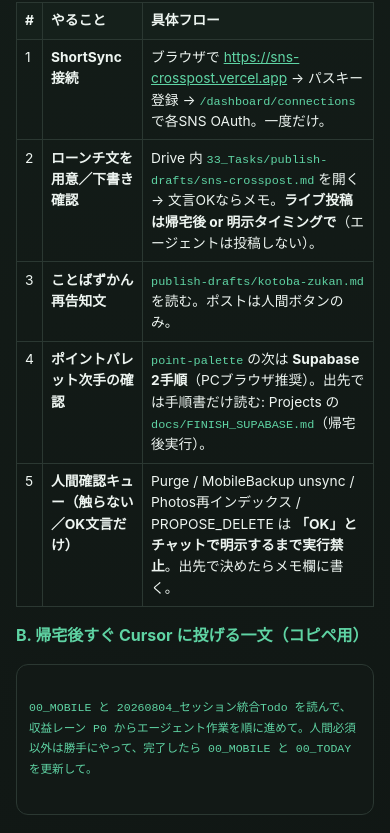
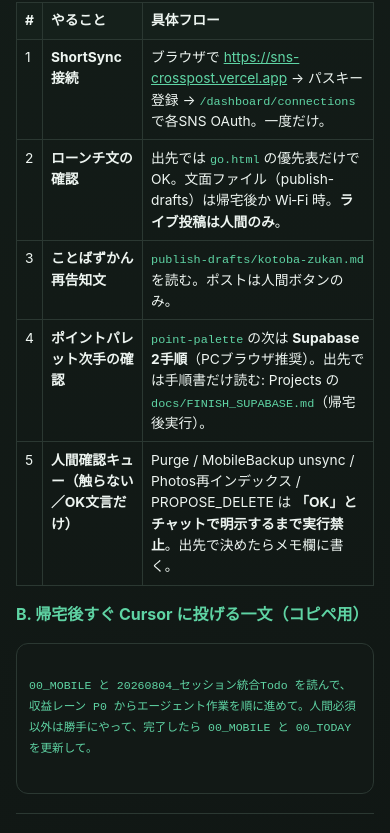
Before and after one commit to YMD-yamada/ymd-portfolio, a website: page go.html in a window 390 px wide. Shown: the part 963-1796 px from the top of the page. Drawn offline with Linux system fonts and the light colour scheme.

Commit message:
Update mobile go.html board from 00_MOBILE

```diff
--- a/go.html
+++ b/go.html
@@ -115,8 +115,8 @@
 </tr>
 <tr>
 <td>2</td>
-<td><strong>ローンチ文を用意／下書き確認</strong></td>
-<td>Drive 内 <code>33_Tasks/publish-drafts/sns-crosspost.md</code> を開く → 文言OKならメモ。<strong>ライブ投稿は帰宅後 or 明示タイミングで</strong>（エージェントは投稿しない）。</td>
+<td><strong>ローンチ文の確認</strong></td>
+<td>出先では <code>go.html</code> の優先表だけでOK。文面ファイル（publish-drafts）は帰宅後か Wi‑Fi 時。<strong>ライブ投稿は人間のみ</strong>。</td>
 </tr>
 <tr>
 <td>3</td>
@@ -250,7 +250,7 @@
 </tbody></table>
 <p>Hub ミラー（Cloud用）: <code>Projects/work-ops-hub/tasks/</code>（同じ内容を同期）</p>
     </article>
-    <p class="meta">generated 2026-08-07T14:59:35.689Z · source 00_MOBILE.md · noindex</p>
+    <p class="meta">generated 2026-08-07T15:00:07.106Z · source 00_MOBILE.md · noindex</p>
   </main>
   <div class="dock">
     <button type="button" class="primary" id="copy-prompt-dock">指示文をコピー（Cursor用）</button>
```
